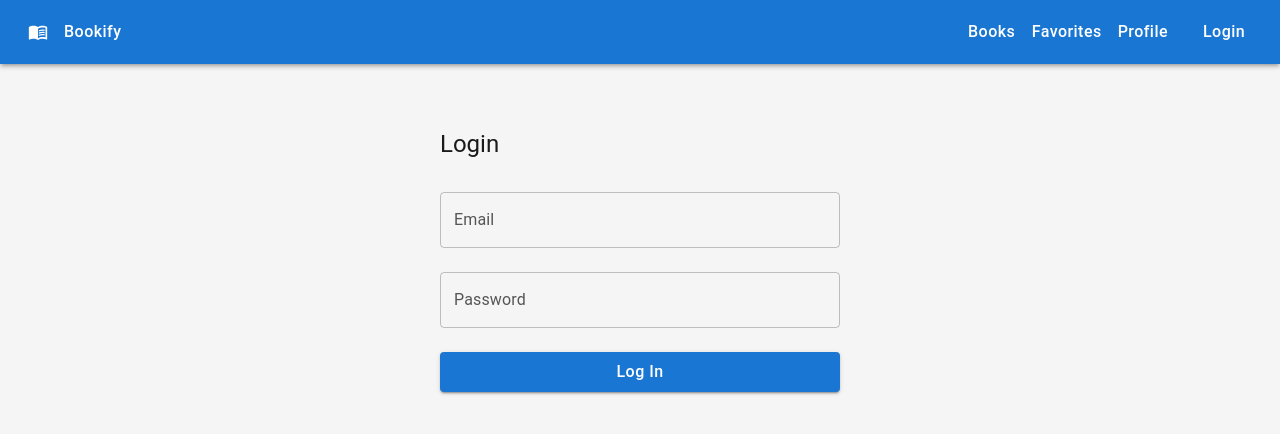
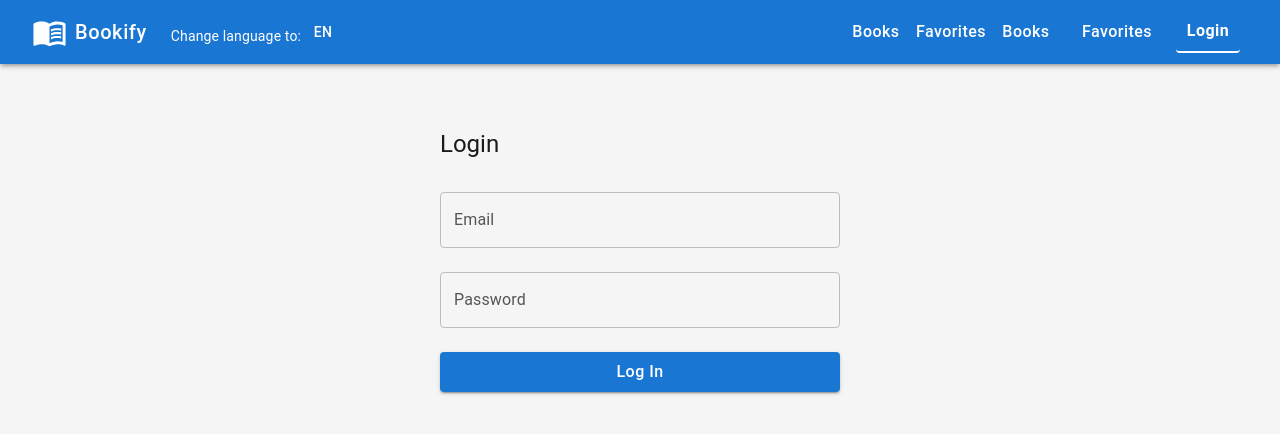
Before and after one commit to kamil3397/react-books-app, a React (Vite) app in the folder frontend/: page /login in a window 1280 px wide. Shown: the top 434 px of the page. Built offline with nearby package versions, Linux system fonts and the light colour scheme.

Commit message:
merge main into multilingual: resolve conflicts

```diff
--- a/frontend/package.json
+++ b/frontend/package.json
@@ -17,12 +17,15 @@
     "@mui/material": "^5.17.1",
     "@mui/x-data-grid": "^8.6.0",
     "axios": "^1.10.0",
+    "i18next": "^25.3.1",
+    "i18next-browser-languagedetector": "^8.2.0",
     "jwt-decode": "^4.0.0",
     "react": "^19.1.0",
     "react-dom": "^19.1.0",
     "react-hook-form": "^7.60.0",
     "react-router-dom": "^7.6.3",
-    "yup": "^1.6.1"
+    "yup": "^1.6.1",
+    "react-i18next": "^15.6.0"
   },
   "devDependencies": {
     "@eslint/js": "^9.29.0",
--- a/frontend/src/components/Navbar.tsx
+++ b/frontend/src/components/Navbar.tsx
@@ -1,28 +1,70 @@
-import { AppBar, Toolbar, Button, Box } from '@mui/material';
+  import { AppBar, Toolbar, Button, Box, Typography } from '@mui/material';
   import MenuBookIcon from '@mui/icons-material/MenuBook';
   import { NavLink, useNavigate } from 'react-router-dom';
   import { useAuthContext } from '../context/AuthContext';
+  import { useTranslation } from 'react-i18next';
 
 export const Navbar = () => {
   const navigate = useNavigate();
   const { isLoggedIn, logout } = useAuthContext();
+  const { t, i18n } = useTranslation();
 
   const handleLogout = () => {
     logout();
     navigate('/login');
   };
 
+  const toggleLanguage = () => {
+    const nextLang = i18n.language === 'en' ? 'pl' : 'en';
+    i18n.changeLanguage(nextLang);
+  };
+
   return (
-    <AppBar>
-      <Toolbar>
+    <AppBar position="static" color="primary" elevation={3}>
+      <Toolbar sx={{ display: 'flex', justifyContent: 'space-between' }}>
+        <Box sx={{ display: 'flex', alignItems: 'center', minWidth: 240 }}>
   <Button
     component={NavLink}
     to="/"
-          startIcon={<MenuBookIcon fontSize="large" />}
-          sx={{ display: 'flex', alignItems: 'center' }}
+    color="inherit"
+    sx={{
+      display: 'flex',
+      alignItems: 'center',
+      textTransform: 'none',
+      fontSize: '1.25rem',
+      fontWeight: 500,
+      mr: 2,
+    }}
   >
+    <MenuBookIcon fontSize="large" sx={{ mr: 1 }} />
     Bookify
   </Button>
+
+  <Typography
+    variant="body2"
+    sx={{
+      color: 'white',
+      whiteSpace: 'nowrap',
+      fontSize: '0.875rem',
+      mr: 0.5,
+      minWidth: 90,
+    }}
+  >
+    {t('navbar.languageToggleLabel')}
+  </Typography>
+  <Button
+    onClick={toggleLanguage}
+    sx={{
+      color: 'inherit',
+      minWidth: 36,
+      px: 0.5,
+      fontSize: '0.875rem',
+      fontWeight: 500,
+    }}
+  >
+    {i18n.language === 'en' ? 'PL' : 'EN'}
+  </Button>
+</Box>
 
         <Box sx={{ ml: 'auto' }}>
           <Button component={NavLink} to="/books">Books</Button>
@@ -39,12 +81,43 @@ export const Navbar = () => {
               },
             }}
           >
-            Profile
+            {t('navbar.books')}
+          </Button>
+          <Button
+            component={NavLink}
+            to="/favorites"
+            sx={{
+              color: 'inherit',
+              textDecoration: 'none',
+              marginRight: '1rem',
+              '&.active': {
+                fontWeight: 'bold',
+                borderBottom: '2px solid white',
+              },
+            }}
+          >
+            {t('navbar.favorites')}
           </Button>
           {isLoggedIn ? (
-            <Button onClick={handleLogout}>Logout</Button>
+            <Button onClick={handleLogout} sx={{ color: 'white' }}>
+              {t('navbar.logout')}
+            </Button>
           ) : (
-            <Button component={NavLink} to="/login">Login</Button>
+            <Button
+              component={NavLink}
+              to="/login"
+              sx={{
+                color: 'inherit',
+                textDecoration: 'none',
+                marginRight: '1rem',
+                '&.active': {
+                  fontWeight: 'bold',
+                  borderBottom: '2px solid white',
+                },
+              }}
+            >
+              {t('navbar.login')}
+            </Button>
           )}
         </Box>
       </Toolbar>
--- /dev/null
+++ b/frontend/src/i18n.ts
@@ -0,0 +1,20 @@
+import i18n from 'i18next';
+import { initReactI18next } from 'react-i18next';
+import LanguageDetector from 'i18next-browser-languagedetector';
+
+import en from './locales/en/translation.json';
+import pl from './locales/pl/translation.json';
+
+i18n.use(LanguageDetector).use(initReactI18next)
+  .init({
+    resources: {
+      en: { translation: en },
+      pl: { translation: pl },
+    },
+    fallbackLng: 'en',
+    interpolation: {
+      escapeValue: false,
+    },
+  });
+
+export default i18n;
--- /dev/null
+++ b/frontend/src/locales/en/translation.json
@@ -0,0 +1,41 @@
+{
+  "navbar": {
+    "books": "Books",
+    "favorites": "Favorites",
+    "login": "Login",
+    "logout": "Logout",
+    "languageToggleLabel": "Change language to:"
+  },
+  "home": {
+    "title": "Discover Timeless Books",
+    "description": "Explore classics from the Gutendex Library. Sign up to save your favorites and rediscover forgotten gems.",
+    "cta": "Get Started"
+  },
+  "booksPage": {
+    "title": "Browse Books",
+    "searchPlaceholder": "Search books"
+  },
+  "favoritesPage": {
+    "title": "Favorite Books",
+    "empty": "No favorites yet."
+  },
+  "loginPage": {
+    "title": "Login",
+    "email": "Email",
+    "password": "Password",
+    "button": "Log In",
+    "loginFailed": "Login failed"
+  },
+  "registerPage": {
+    "title": "Create an Account",
+    "name": "Name",
+    "email": "Email",
+    "password": "Password",
+    "language": "Preferred Book Language",
+    "submit": "Register",
+    "alreadyAccount": "Already have an account?",
+    "loginLink": "Log in",
+    "success": "Account created successfully!",
+    "failed": "Registration failed"
+  }
+}
--- /dev/null
+++ b/frontend/src/locales/pl/translation.json
@@ -0,0 +1,41 @@
+{
+  "navbar": {
+    "books": "Książki",
+    "favorites": "Ulubione",
+    "login": "Zaloguj",
+    "logout": "Wyloguj",
+    "languageToggleLabel": "Zmień język na:"
+  },
+  "home": {
+    "title": "Odkryj ponadczasowe książki",
+    "description": "Przeglądaj klasyki z biblioteki Gutendex. Zarejestruj się, aby zapisywać ulubione i odkrywać zapomniane perełki.",
+    "cta": "Zacznij teraz"
+  },
+  "booksPage": {
+    "title": "Przeglądaj książki",
+    "searchPlaceholder": "Wyszukaj książki"
+  },
+  "favoritesPage": {
+    "title": "Ulubione książki",
+    "empty": "Brak ulubionych książek."
+  },
+  "loginPage": {
+    "title": "Logowanie",
+    "email": "E-mail",
+    "password": "Hasło",
+    "button": "Zaloguj się",
+    "loginFailed": "Logowanie nie powiodło się"
+  },
+  "registerPage": {
+    "title": "Utwórz konto",
+    "name": "Imię i nazwisko",
+    "email": "E-mail",
+    "password": "Hasło",
+    "language": "Preferowany język książek",
+    "submit": "Zarejestruj",
+    "alreadyAccount": "Masz już konto?",
+    "loginLink": "Zaloguj się",
+    "success": "Konto zostało utworzone pomyślnie!",
+    "failed": "Rejestracja nie powiodła się"
+  }
+}
--- a/frontend/src/main.tsx
+++ b/frontend/src/main.tsx
@@ -3,6 +3,7 @@ import { createRoot } from 'react-dom/client'
 import { Providers } from './Providers'
 import { RouterProvider } from 'react-router-dom'
 import { router } from './router'
+import './i18n'
 
 createRoot(document.getElementById('root')!).render(
   <StrictMode>
--- a/frontend/src/pages/BooksPage/BooksPage.tsx
+++ b/frontend/src/pages/BooksPage/BooksPage.tsx
@@ -5,6 +5,7 @@ import axios from 'axios';
 import { jwtDecode } from 'jwt-decode';
 import { BookCard } from '../../components/BookCard';
 import { useFavoritesContext } from '../../context/FavoritesContext';
+import { useTranslation } from 'react-i18next';
 
 interface Book {
   id: number;
@@ -24,6 +25,7 @@ export const BooksPage = () => {
   const [loading, setLoading] = useState(false);
 
   const { favoriteIds, toggleFavorite } = useFavoritesContext();
+  const { t } = useTranslation();
 
   useEffect(() => {
     const fetchBooks = () => {
@@ -71,11 +73,11 @@ export const BooksPage = () => {
   return (
     <Container>
       <Typography variant="h4" gutterBottom>
-        Browse Books
+        {t('booksPage.title')}
       </Typography>
 
       <TextField
-        label="Search books"
+        label={t('booksPage.searchPlaceholder')}
         value={search}
         onChange={(e) => {
           setSearch(e.target.value);
@@ -121,7 +123,7 @@ export const BooksPage = () => {
           </Button>
 
           <Typography color="text.primary">
-            Page {page} of {totalPages}
+            {t('booksPage.page')} {page} {t('booksPage.of')} {totalPages}
           </Typography>
 
           <Button
--- a/frontend/src/pages/FavoritesPage.tsx
+++ b/frontend/src/pages/FavoritesPage.tsx
@@ -4,7 +4,7 @@ import { jwtDecode } from 'jwt-decode'
 import { Container, Grid, Typography, Alert, CircularProgress } from '@mui/material'
 import { BookCard } from '../components/BookCard'
 import { useFavoritesContext } from '../context/FavoritesContext'
-
+import { useTranslation } from 'react-i18next'
 
 interface Book {
   id: number;
@@ -21,6 +21,7 @@ export const FavoritesPage: FC = () => {
 
   const token = localStorage.getItem('token')
   const userId = token ? jwtDecode<{ userId: string }>(token).userId : null
+  const { t } = useTranslation()
 
   useEffect(() => {
     const fetchBooks = async () => {
@@ -52,14 +53,31 @@ export const FavoritesPage: FC = () => {
   return (
     <Container>
       <Typography variant="h4" gutterBottom>
-        Favorite Books
+        {t('favoritesPage.title')}
       </Typography>
 
-      {loading && (
+      {loading ? (
         <Grid container justifyContent="center" sx={{ my: 2 }}>
           <CircularProgress />
         </Grid>
+      ) : books.length === 0 ? (
+        <Typography>{t('favoritesPage.empty')}</Typography>
+      ) : (
+        <Grid container spacing={3}>
+          {books.map((book) => (
+            <Grid item key={book.id} xs={12} sm={6} md={4} lg={3}>
+              <BookCard
+                title={book.title}
+                authors={book.authors.map((a) => a.name).join(', ')}
+                cover={book.formats['image/jpeg']}
+                isFavorite={favoriteIds.includes(book.id.toString())}
+                onToggleFavorite={() => toggleFavorite(book.id.toString())}
+              />
+            </Grid>
+          ))}
+        </Grid>
       )}
+
 
       {!loading && !!failedIds.length && (
         <Alert severity="warning" sx={{ mb: 2 }}>
--- a/frontend/src/pages/Home.tsx
+++ b/frontend/src/pages/Home.tsx
@@ -1,8 +1,10 @@
 import { Button, Container, Typography } from '@mui/material';
 import { useNavigate } from 'react-router-dom';
+import { useTranslation } from 'react-i18next';
 
 export const Home = () => {
   const navigate = useNavigate();
+  const { t } = useTranslation();
 
   return (
     <Container
@@ -24,10 +26,10 @@ export const Home = () => {
         }}
       >
         <Typography variant="h2" gutterBottom>
-          Discover Timeless Books
+          {t('home.title')}
         </Typography>
         <Typography variant="h6" paragraph>
-          Explore classics from the Gutendex Library. Sign up to save your favorites and rediscover forgotten gems.
+          {t('home.description')}
         </Typography>
         <Button
           variant="contained"
@@ -35,7 +37,7 @@ export const Home = () => {
           sx={{ marginTop: '32px' }}
           onClick={() => navigate('/register')}
         >
-          Get Started
+          {t('home.cta')}
         </Button>
       </Container>
     </Container>
```
Also changed, not shown: frontend/src/pages/Auth/Login.tsx (+17 -9 lines), frontend/src/pages/Auth/Register.tsx (+21 -12 lines), 1 other file (tests, documents, lock files or other folders). Lines whose indentation alone changed are shown as unchanged.
